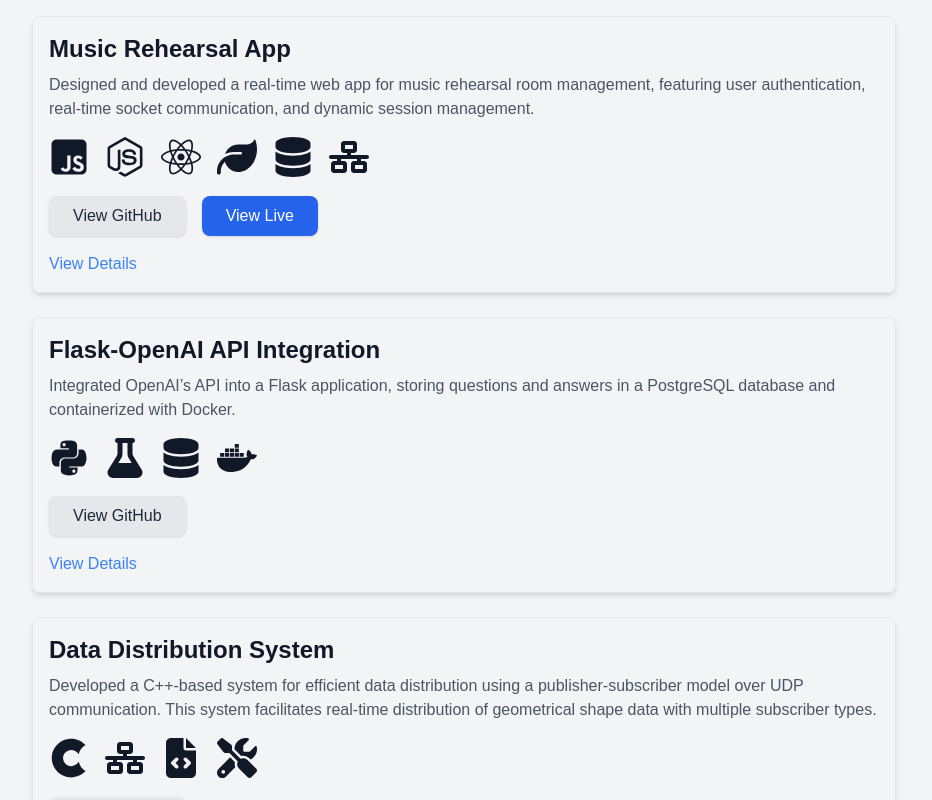
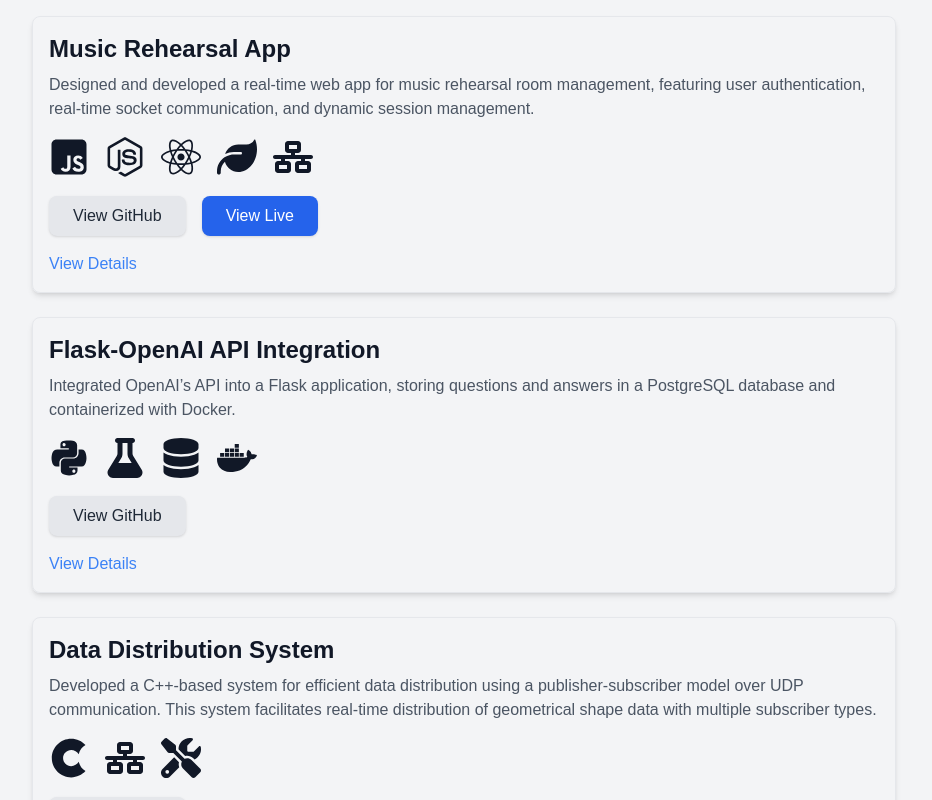
Before and after one commit to AlonFriedlander/portfolio, a Next.js app: page / in a window 1280 px wide. Shown: the part 1000-1800 px from the top of the page, without its empty margins (16-948 px from the left). Built offline with nearby package versions, Linux system fonts and the light colour scheme.

Commit message:
little fix

```diff
--- a/app/components/Projects.tsx
+++ b/app/components/Projects.tsx
@@ -20,7 +20,6 @@
       { name: "Node.js", iconName: "node-js", prefix: "fab" },
       { name: "React", iconName: "react", prefix: "fab" },
       { name: "MongoDB", iconName: "leaf", prefix: "fas" },
-      { name: "DataBase", iconName: "database", prefix: "fas" },
       { name: "Socket.IO", iconName: "network-wired", prefix: "fas" },
     ],
     github: "https://github.com/AlonFriedlander/MusicRehearsalApp",
@@ -47,7 +46,6 @@
     technologies: [
       { name: "C++", iconName: "cuttlefish", prefix: "fab" }, // C++ approximation
       { name: "UDP", iconName: "network-wired", prefix: "fas" },
-      { name: "JSON", iconName: "file-code", prefix: "fas" },
       { name: "CMake", iconName: "tools", prefix: "fas" },
     ],
     github: "https://github.com/AlonFriedlander/DataDistributionExercise",
```
